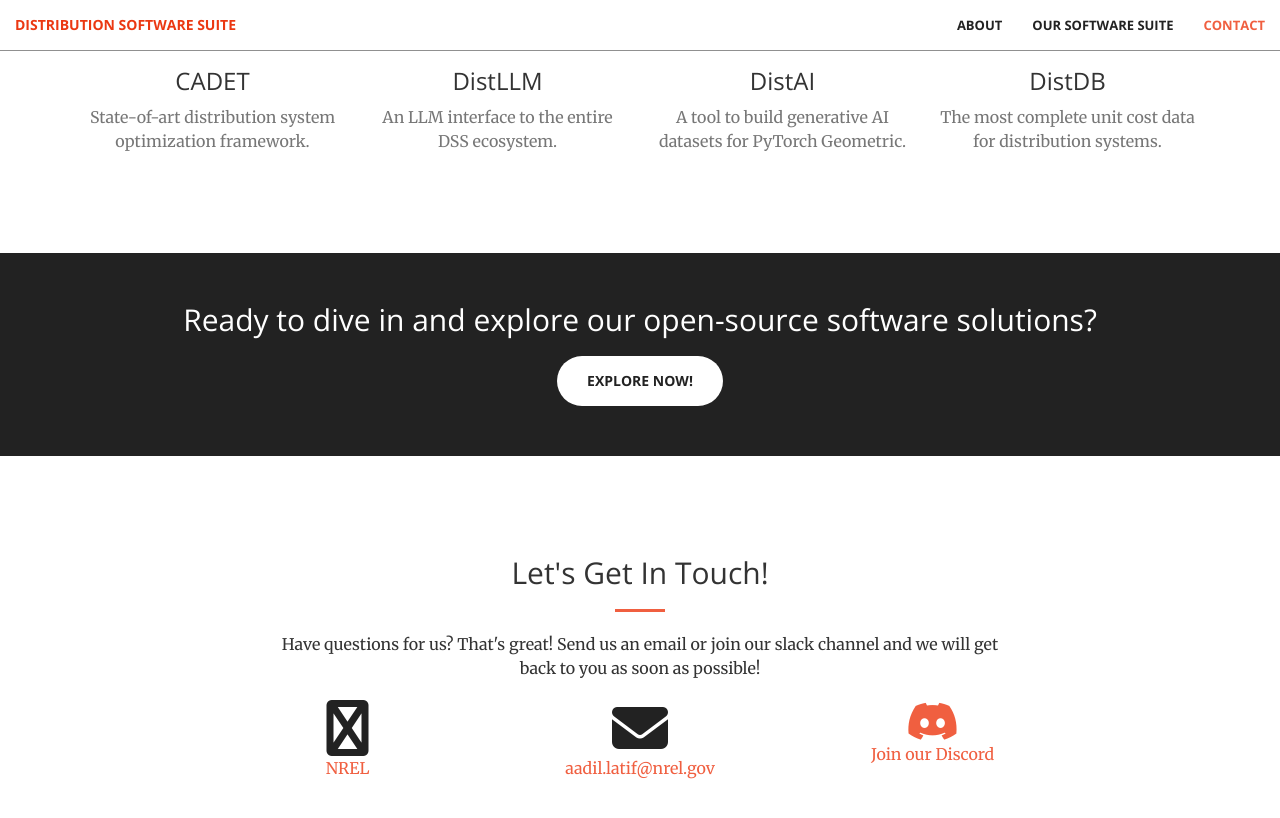
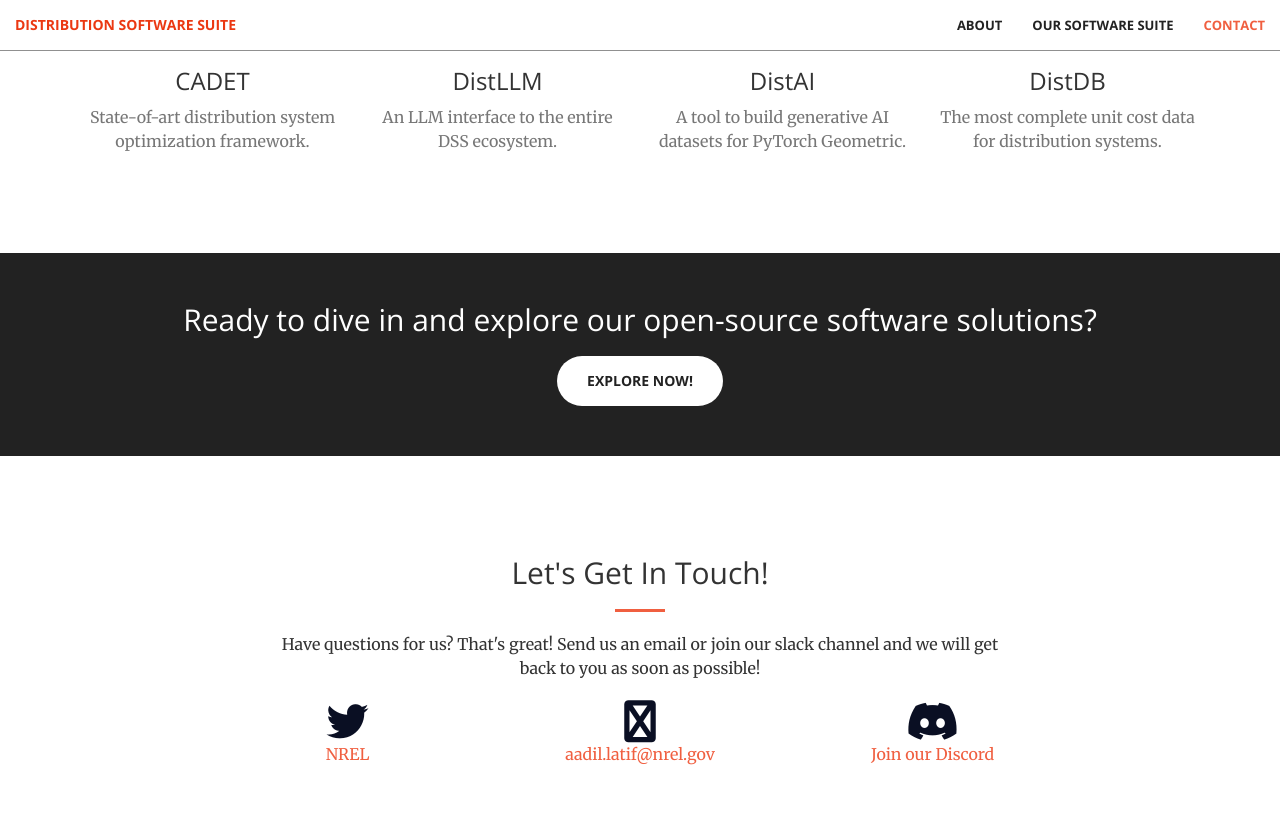
Before and after one commit to NREL-Distribution-Suites/distribution_software_suite, a Jekyll site: the page built from index.html, in a window 1280 px wide and 900 px high, scrolled down 2043 px. Shown: the top 818 px of the window. Built offline with Jekyll 4.4.1, drawn with Linux system fonts in a browser that asks for light colours.

Commit message:
Update contact.html

```diff
--- a/_includes/contact.html
+++ b/_includes/contact.html
@@ -8,19 +8,19 @@
             </div>
         <div class="col-lg-2 col-lg-offset-2 text-center">
             <a href="https://twitter.com/{{ site.twitter_username }}">
-                <i class="fa fa-twitter fa-3x wow bounceIn" data-wow-delay=".1s"></i>
+                <i class="fab fa-twitter fa-3x wow bounceIn" data-wow-delay=".1s" style="color: #0A0F23;"></i>
                 <p>{{ site.twitter_username }}</p>
             </a>
         </div>
         <div class="col-lg-2 col-lg-offset-1 text-center">
             <a href="mailto:{{ site.email }}">
-            <i class="fa fa-envelope-o fa-3x wow bounceIn" data-wow-delay=".1s"></i>
+            <i class="fab fa-envelope-o fa-3x wow bounceIn" data-wow-delay=".1s" style="color: #0A0F23;"></i>
                 <p>{{ site.email }}</p>
             </a>
         </div>
         <div class="col-lg-2 col-lg-offset-1 text-center">
             <a href="https://discord.gg/GmXqMmJ88J">
-            <i class="fab fa-discord fa-3x wow bounceIn" data-wow-delay=".1s"></i>
+            <i class="fab fa-discord fa-3x wow bounceIn" data-wow-delay=".1s" style="color: #0A0F23;"></i>
                 <p>{{ site.slack_channel }}</p>
             </a>
         </div>
```
